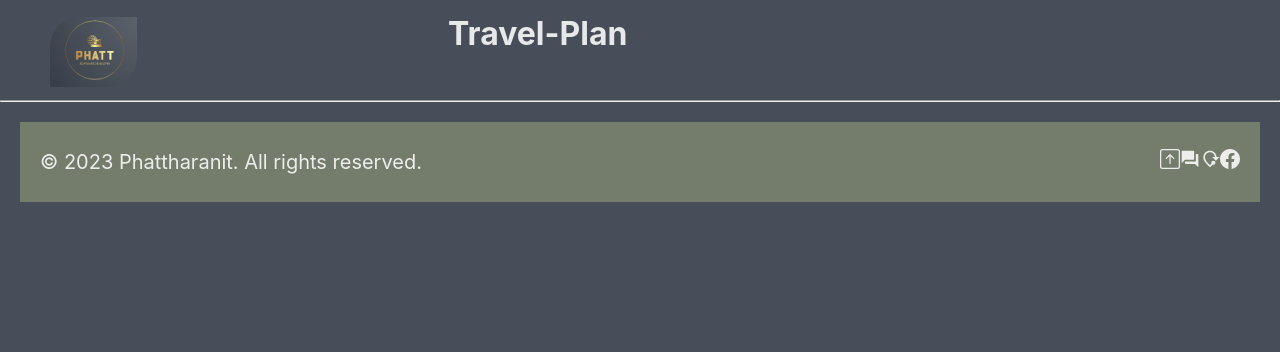
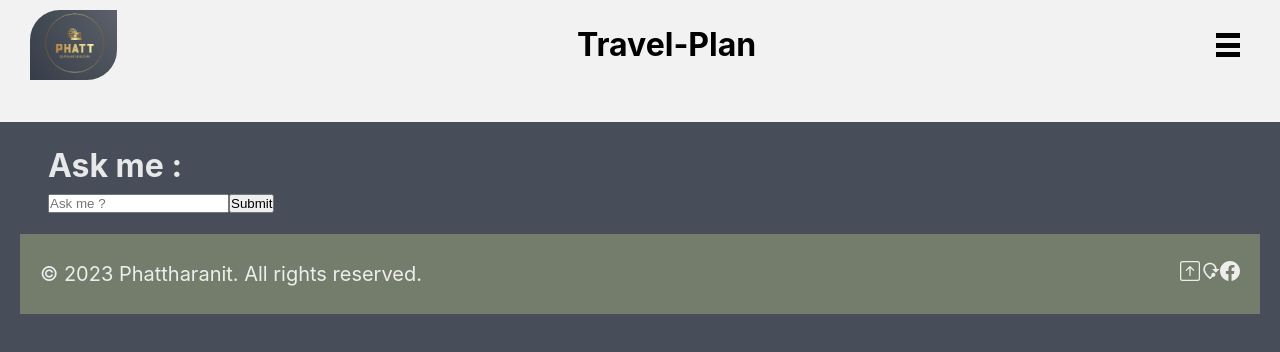
Before and after one commit to phattharanit-pewklieng/travel-plan, a React (Vite) app: page /ask in a window 1280 px wide. Shown: the top 352 px of the page. Built offline with nearby package versions, Linux system fonts and the light colour scheme.

Commit message:
update link and router

```diff
--- a/src/App.css
+++ b/src/App.css
@@ -4,26 +4,55 @@
   box-sizing: border-box;
 }
 
+:root {
+  font-family: Inter, system-ui, Avenir, Helvetica, Arial, sans-serif;
+  line-height: 1.5;
+  font-weight: 400;
+
+  color-scheme: light dark;
+  color: rgba(255, 255, 255, 0.87);
+  background-color: #484e59;
+
+  font-synthesis: none;
+  text-rendering: optimizeLegibility;
+  -webkit-font-smoothing: antialiased;
+  -moz-osx-font-smoothing: grayscale;
+  -webkit-text-size-adjust: 100%;
+}
+
+
+
 .nav {
+  display: flex;
+  align-items: center;
   height: 90px;
-  position: relative;
+  background-color: #f2f2f2;
+  padding: 30px;
+}
 
-  }
-
-  .nav img {
+.nav img {
   border-top-left-radius: 30px;
   border-bottom-right-radius: 30px;
   height: 70px;
-  position: absolute;
-  left: 50px;
-  top: 7px;
+  margin-right: 10px;
+}
 
-  }
+.nav h1 {
+  flex-grow: 1;
+  text-align: center;
+  margin: 0;
+  color: #000;
+}
 
-  .nav h1 {
-    margin-top: 10px;
-  margin-left: 35%;
-  }
+.menu-toggle {
+  display: flex;
+  flex-direction: column;
+  justify-content: space-between;
+  height: 24px;
+  cursor: pointer;
+  margin: 10px;
+}
+
 
 h2{
   color: #8f7649;
@@ -80,3 +109,63 @@ hr.new2 {
   height: 500px;
   object-fit: cover;
 }
+
+.navbar {
+  background-color: #f2f2f2;
+  padding: 10px;
+}
+
+.navbar ul {
+  list-style-type: none;
+  margin: 0;
+  padding: 0;
+}
+
+.navbar li {
+  display: inline;
+  margin-right: 10px;
+}
+
+.navbar a {
+  text-decoration: none;
+  color: #333;
+  padding: 5px;
+}
+
+.navbar a:hover {
+  background-color: #ddd;
+  border-radius: 10px;
+  padding: 10px;
+}
+
+.navbar {
+  display: flex;
+  justify-content: space-between;
+  align-items: center;
+  padding: 1rem;
+}
+
+.menu-toggle span {
+  width: 24px;
+  height: 5px;
+  background-color: #000;
+
+}
+
+.menu {
+  display: none;
+  list-style: none;
+}
+
+.menu li {
+  margin-bottom: 0.5rem;
+}
+
+.menu li a {
+  text-decoration: none;
+  color: #000;
+}
+
+.menu.open {
+  display: block;
+}
--- a/src/App.tsx
+++ b/src/App.tsx
@@ -1,17 +1,75 @@
 import './App.css'
+import {
+  createBrowserRouter,
+  createRoutesFromElements,
+  Link,
+  Outlet,
+  Route,
+  RouterProvider,
+} from 'react-router-dom'
 import Footer from './components/Footer'
 import Home from './components/Home'
+import Plan from './components/Plan'
+import Ask from './components/Ask'
+import Header from './components/Header'
 
 function App() {
+  const router = createBrowserRouter(
+    createRoutesFromElements(
+      <Route path="/" element={<Root />}>
+        <Route path="/home" element={<Home />} />
+        <Route path="/plan" element={<Plan />} />
+        <Route path="/ask" element={<Ask />} />
+      </Route>
+    )
+  )
   return (
     <>
-      <div>
-        <Home />
-
+      <div className="App">
+        <RouterProvider router={router} />
         <Footer />
       </div>
     </>
   )
 }
 
+//link
+const Root = () => {
+  function toggleMenu() {
+    const menu = document.querySelector('.menu')
+    menu.classList.toggle('open')
+  }
+
+  return (
+    <>
+      <div className="nav">
+        <img src="/logo_2.png" alt="logo" />
+        <h1>Travel-Plan</h1>
+        <div className="menu-toggle" onClick={toggleMenu}>
+          <span></span>
+          <span></span>
+          <span></span>
+        </div>
+
+      </div>
+      <nav className="navbar">
+        <ul className="menu">
+          <li>
+            <Link to="/home">Home</Link>
+          </li>
+          <li>
+            <Link to="/plan">Plan</Link>
+          </li>
+          <li>
+            <Link to="/ask">Ask</Link>
+          </li>
+        </ul>
+      </nav>
+      <div>
+        <Outlet />
+      </div>
+    </>
+  )
+}
+
 export default App
--- a/src/components/Ask.tsx
+++ b/src/components/Ask.tsx
@@ -1,17 +1,15 @@
-
-
 const Ask = () => {
-
-
-
   return (
     <>
-      <div>
-        <h1>Search :</h1>
+      <div className="box">
+        <h1>Ask me :</h1>
+        <form>
         <input placeholder="Ask me ?" />
-      </div>
-      <div className='output-anwser'>
+        <button type="submit">Submit</button>
 
+        </form>
+
+        <div className="output-anwser"></div>
       </div>
     </>
   )
--- a/src/components/Footer.tsx
+++ b/src/components/Footer.tsx
@@ -1,6 +1,7 @@
 import { MdModeOfTravel, MdQuestionAnswer } from 'react-icons/md'
 import { SiFacebook } from 'react-icons/si'
 import { BsArrowUpSquare } from 'react-icons/bs'
+// import { Link } from 'react-router-dom'
 
 const Footer = () => {
   return (
@@ -9,12 +10,12 @@ const Footer = () => {
 
       <p className="right-paragraph">
         <BsArrowUpSquare />
-        <MdQuestionAnswer />
+
         <MdModeOfTravel />
         <SiFacebook />
       </p>
     </div>
-  )
-}
+  );
+};
 
-export default Footer
+export default Footer;
--- /dev/null
+++ b/src/components/Header.tsx
@@ -0,0 +1,21 @@
+import React from 'react'
+import { MdQuestionAnswer } from 'react-icons/md'
+import { Link, Outlet } from 'react-router-dom'
+
+const Nav = () => {
+  return (
+    <>
+      <div className="nav">
+        <img src="/logo_2.png" alt="logo" />
+        <h1>Travel-Plan</h1>
+        <div>
+
+        </div>
+      </div>
+
+      <hr />
+    </>
+  )
+}
+
+export default Nav
--- a/src/components/Home.tsx
+++ b/src/components/Home.tsx
@@ -1,11 +1,15 @@
+import '../App.css'
+import Footer from './Footer'
+import Plan from './Plan'
+
 const Home = () => {
   return (
     <>
-      <div className="nav">
-        <img src="/logo_2.png" alt="logo" />
-        <h1>Travel-Plan</h1>
-      </div>
-      <hr />
+     <h1 className='box'>
+      What next ... ?
+     </h1>
+
+
     </>
   )
 }
--- a/src/components/Plan.tsx
+++ b/src/components/Plan.tsx
@@ -3,8 +3,8 @@
 export const Plan = () => {
   return (
     <>
-      <div>Plan</div>
       <div className="box">
+      <h1>Plan :</h1>
         <img
           src="https://images.unsplash.com/photo-1549180030-48bf079fb38a?ixlib=rb-4.0.3&ixid=M3wxMjA3fDB8MHxwaG90by1wYWdlfHx8fGVufDB8fHx8fA%3D%3D&auto=format&fit=crop&w=927&q=80"
           alt=""
@@ -152,3 +152,4 @@ export const Plan = () => {
     </>
   )
 }
+export default Plan
--- a/src/index.css
+++ /dev/null
@@ -1,15 +0,0 @@
-:root {
-  font-family: Inter, system-ui, Avenir, Helvetica, Arial, sans-serif;
-  line-height: 1.5;
-  font-weight: 400;
-
-  color-scheme: light dark;
-  color: rgba(255, 255, 255, 0.87);
-  background-color: #484e59;
-
-  font-synthesis: none;
-  text-rendering: optimizeLegibility;
-  -webkit-font-smoothing: antialiased;
-  -moz-osx-font-smoothing: grayscale;
-  -webkit-text-size-adjust: 100%;
-}
--- a/src/main.tsx
+++ b/src/main.tsx
@@ -1,11 +1,13 @@
 import React from 'react'
-import ReactDOM from 'react-dom/client'
-// import { BrowserRouter as Router, Switch, Route } from 'react-router-dom'
-import App from './App.tsx'
-import './index.css'
+import ReactDOM from 'react-dom'
+// import { BrowserRouter as Router } from 'react-router-dom'
+import App from './App'
 
-ReactDOM.createRoot(document.getElementById('root') as HTMLElement).render(
+ReactDOM.render(
   <React.StrictMode>
-    <App />
-  </React.StrictMode>
+
+      <App />
+
+  </React.StrictMode>,
+  document.getElementById('root')
 )
```
